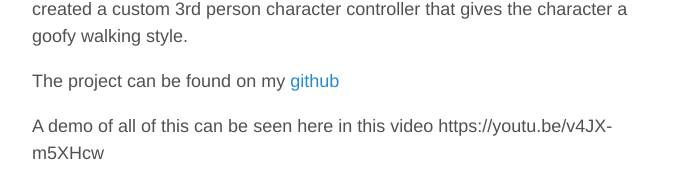
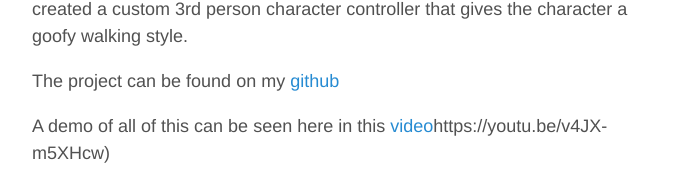
Before and after one commit to jamolnng/jamolnng.github.io, a Jekyll site: the page built from _posts/2015-05-29-MMMM-For-Unreal-Engine.md, in a window 1280 px wide. Shown: the part 491-674 px from the top of the page, without its empty margins (293-975 px from the left). Built offline with Jekyll 4.4.1, drawn with Linux system fonts in a browser that asks for light colours.

```diff
--- a/_posts/2015-05-29-MMMM-For-Unreal-Engine.md
+++ b/_posts/2015-05-29-MMMM-For-Unreal-Engine.md
@@ -9,7 +9,7 @@ What I have done that separates these from the original is that they are now for
 
 The project can be found on my [github](https://github.com/jamolnng/mmmm)
 
-A demo of all of this can be seen here in this video https://youtu.be/v4JX-m5XHcw
+A demo of all of this can be seen here in this [video]()https://youtu.be/v4JX-m5XHcw)
 
 <iframe width="560" height="315" src="https://www.youtube.com/embed/v4JX-m5XHcw" frameborder="0" allowfullscreen></iframe>
 
```
